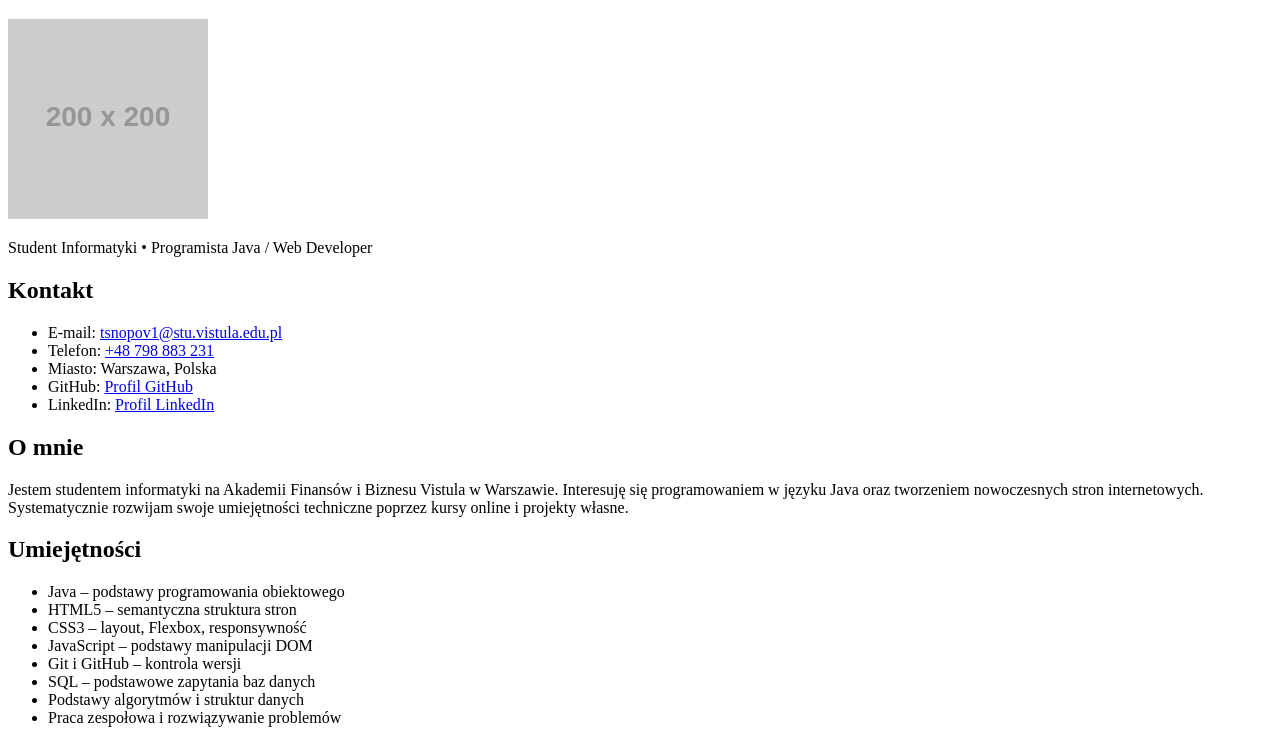
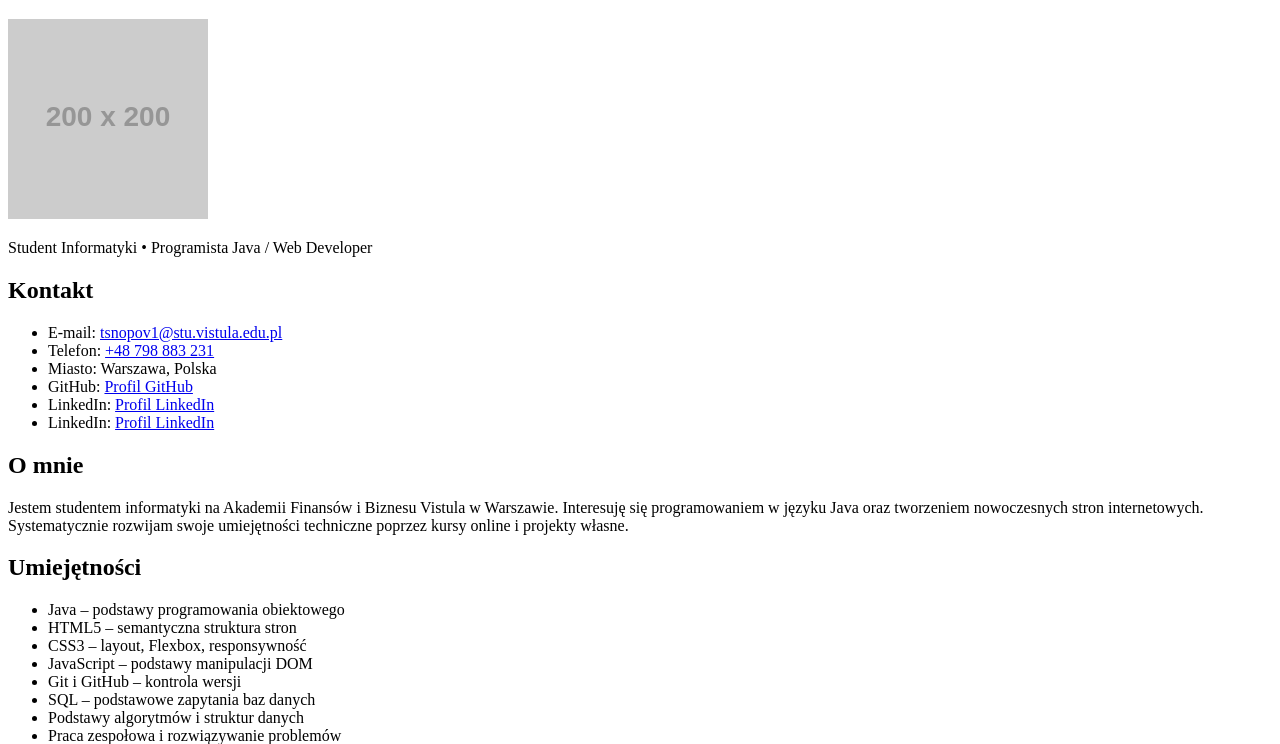
Before and after one commit to 66821/zadania-www, a plain HTML site: page zad_cv/index.html in a window 1280 px wide. Shown: the part 61-805 px from the top of the page. Drawn offline with Linux system fonts and the light colour scheme; placeholder pictures from the web are drawn by us.

Commit message:
Update index.html

```diff
--- a/zad_cv/index.html
+++ b/zad_cv/index.html
@@ -48,6 +48,14 @@
     <li>
       LinkedIn:
       <a href="https://linkedin.com/"
+         target="_blank"
+         rel="noopener noreferrer">
+         Profil LinkedIn
+      </a>
+    </li>
+    <li>
+      LinkedIn:
+      <a href="www.linkedin.com/in/tymofii-snopov-6b9802286"
          target="_blank"
          rel="noopener noreferrer">
          Profil LinkedIn
```
